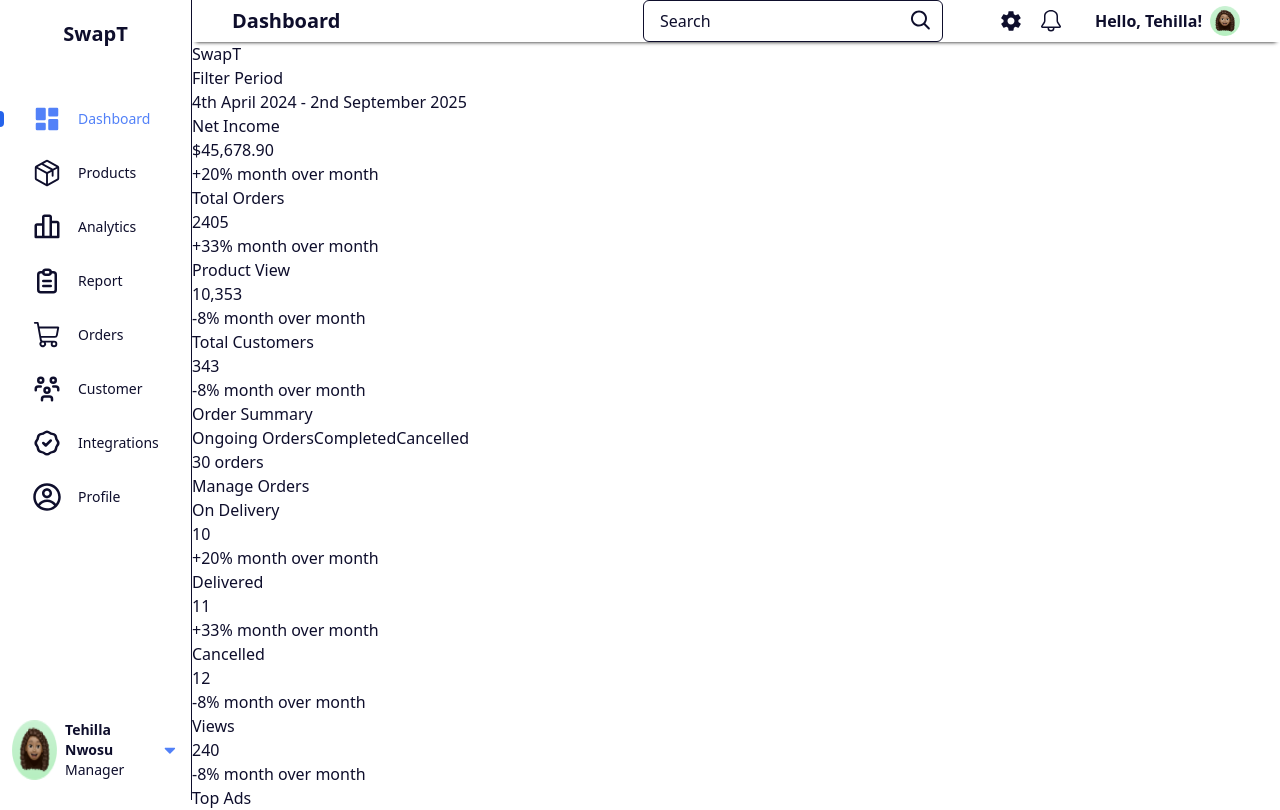
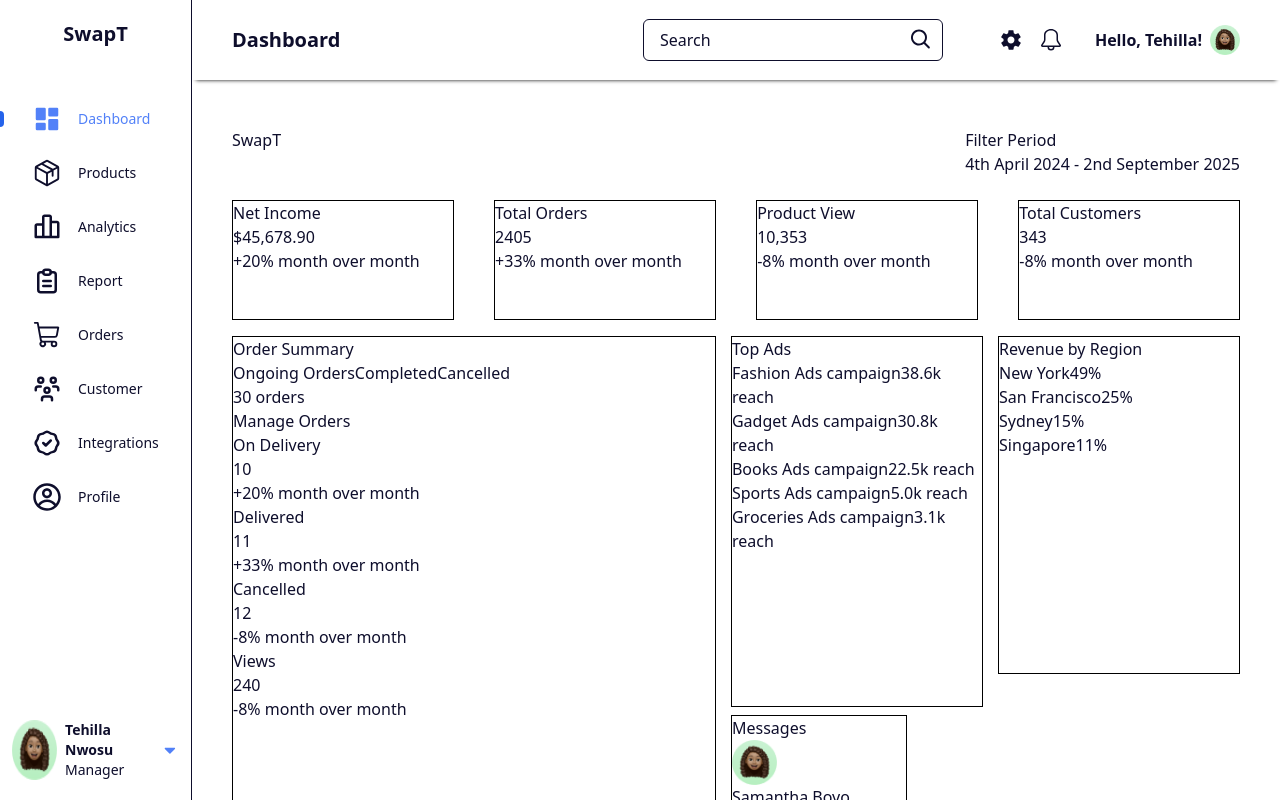
Before and after one commit to CruxndDev/cruxnd-store-admin, a Next.js app: page /dashboard in a window 1280 px wide. Shown: the top 810 px of the page. Built offline with nearby package versions, Linux system fonts and the light colour scheme.

Commit message:
Arranged the dashboard cards with css

```diff
--- a/app/(panel)/dashboard/page.jsx
+++ b/app/(panel)/dashboard/page.jsx
@@ -9,8 +9,8 @@ import TotalOrdersCard from "@/components/adminPanel/dashboard/statCards/TotalOr
 
 const Dashboard = () => {
   return (
-    <>
-      <div>
+    <div className="h-full w-full flex flex-col px-10 py-12 overflow-y-scroll">
+      <div className="flex justify-between mb-6">
         <div>
           <h1>SwapT</h1>
         </div>
@@ -22,24 +22,24 @@ const Dashboard = () => {
         </div>
       </div>
 
-      <div>
+      <div className="dashBoardStatCardsWrapper flex justify-between mb-4">
         <NetIncomeCard />
         <TotalOrdersCard />
         <ProductViewCard />
         <TotalCustomersCard />
       </div>
 
-      <div>
+      <div className="flex justify-between">
         <OrderSummaryCard />
 
-        <div>
+        <div className="w-[25%] flex flex-col">
           <TopAdsCard />
           <MessagesCard />
         </div>
 
         <RevenueByRegionCard />
       </div>
-    </>
+    </div>
   );
 }
 
--- a/app/(panel)/layout.jsx
+++ b/app/(panel)/layout.jsx
@@ -19,11 +19,11 @@ const AdminPanelLayout = ({ children }) => {
   ];
 
   return (
-    <div className="flex h-screen text-primaryColor">
+    <div className="flex h-screen text-primaryColor overflow-hidden">
       <SideBar menuItems={menuLinks} />
       <div className="flex-grow flex flex-col">
         <Header menuLinks={menuLinks} />
-        <div className="flex-grow">{children}</div>
+        <div className="h-[90vh]">{children}</div>
       </div>
     </div>
   );
--- a/app/globals.css
+++ b/app/globals.css
@@ -5,3 +5,7 @@
 .sidebarLinks svg {
   @apply text-3xl mr-4;
 }
+
+.dashBoardStatCardsWrapper > div {
+  @apply w-[22%] h-[7.5rem] border border-black;
+}
--- a/components/adminPanel/dashboard/quickAccessCards/MessagesCard.jsx
+++ b/components/adminPanel/dashboard/quickAccessCards/MessagesCard.jsx
@@ -3,7 +3,7 @@ import Link from "next/link";
 
 const MessagesCard = () => {
   return (
-    <div>
+    <div className="overflow-hidden border border-black w-[70%] h-[35%]">
       <h2>Messages</h2>
 
       <div>
--- a/components/adminPanel/dashboard/quickAccessCards/OrderSummaryCard.jsx
+++ b/components/adminPanel/dashboard/quickAccessCards/OrderSummaryCard.jsx
@@ -2,7 +2,7 @@ import Link from "next/link";
 
 const OrderSummaryCard = () => {
   return (
-    <div>
+    <div className="overflow-hidden border border-black w-[48%] h-[75%]">
       <div>
         <h2>Order Summary</h2>
         <div>
--- a/components/adminPanel/dashboard/quickAccessCards/RevenueByRegionCard.jsx
+++ b/components/adminPanel/dashboard/quickAccessCards/RevenueByRegionCard.jsx
@@ -1,6 +1,6 @@
 const RevenueByRegionCard = () => {
   return (
-    <div>
+    <div className="border border-black w-[24%] h-[50%]">
       <div>
         <h3>Revenue by Region</h3>
       </div>
--- a/components/adminPanel/dashboard/quickAccessCards/TopAdsCard.jsx
+++ b/components/adminPanel/dashboard/quickAccessCards/TopAdsCard.jsx
@@ -1,6 +1,6 @@
 const TopAdsCard = () => {
   return (
-    <div>
+    <div className="overflow-hidden border border-black w-full h-[55%] mb-2">
       <div>
         <h3>Top Ads</h3>
       </div>
```
